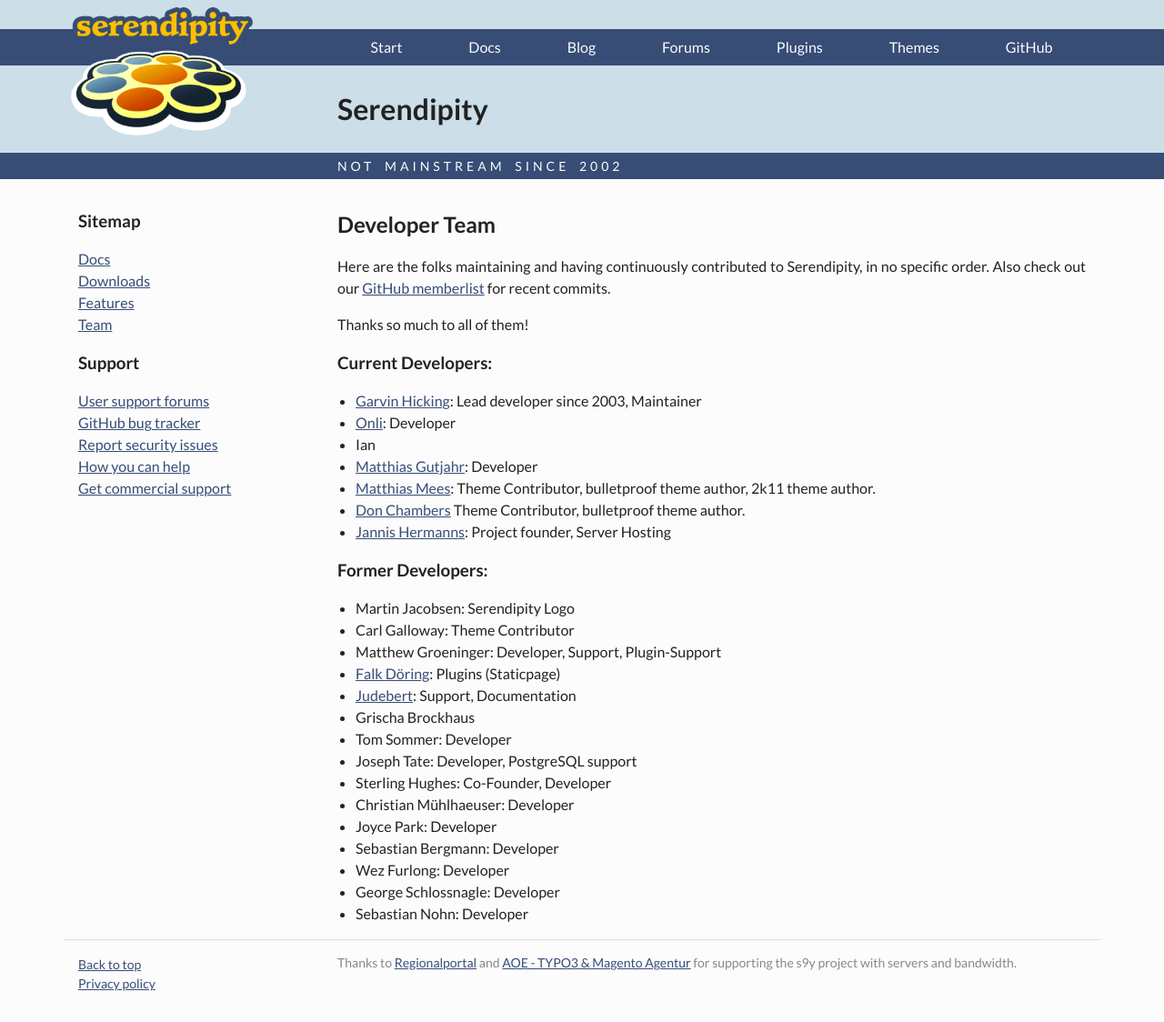
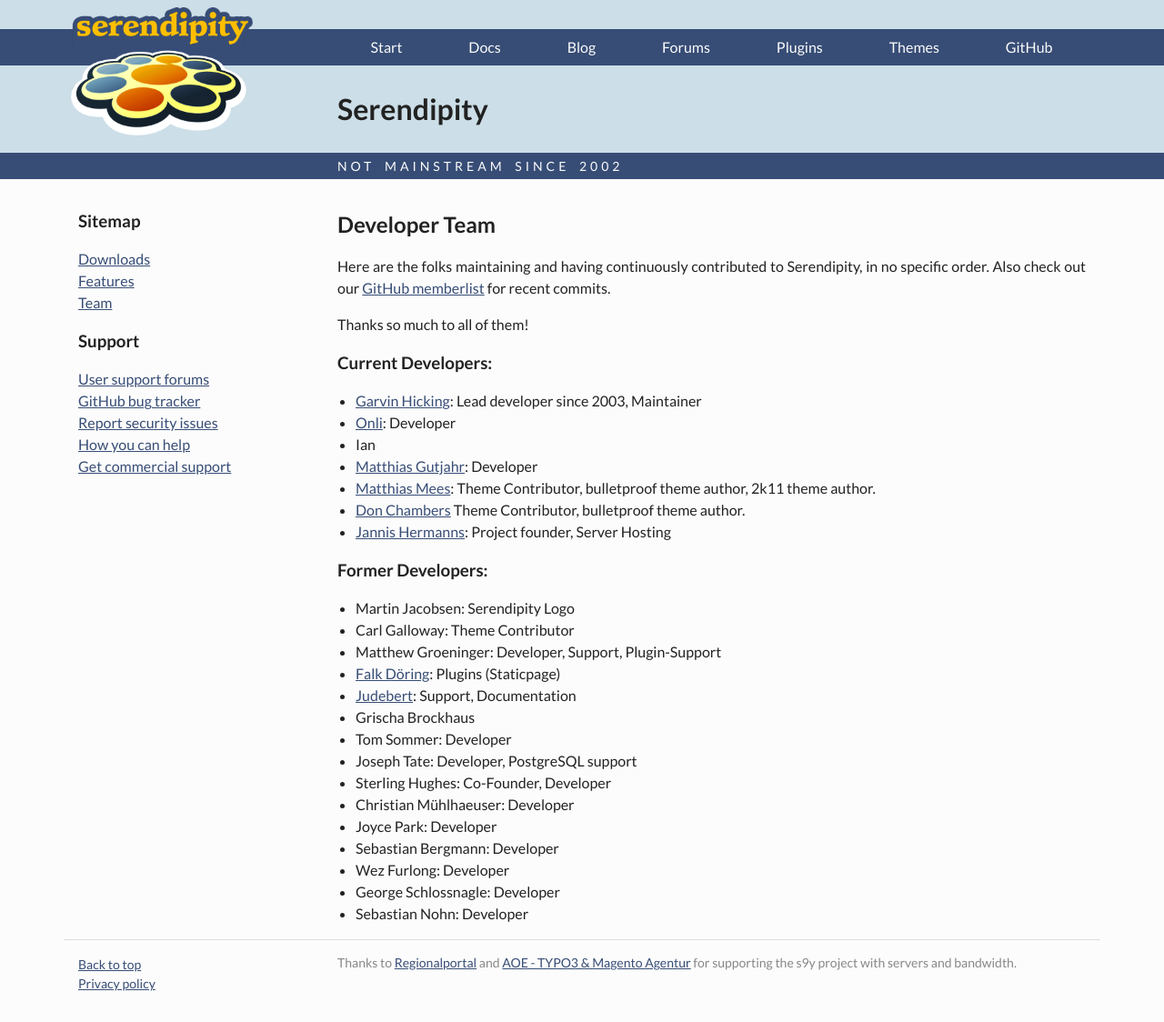
Before and after one commit to s9y/s9y.github.io, a Jekyll site: the page built from team.md, in a window 1280 px wide. Shown: the whole page at 91% size. Built offline with Jekyll 4.4.1, drawn with Linux system fonts in a browser that asks for light colours; nearby versions of some CDN libraries.

Commit message:
Remove duplicate nav link

```diff
--- a/_includes/sidebar-home.html
+++ b/_includes/sidebar-home.html
@@ -2,7 +2,6 @@
     <h3>Sitemap</h3>
 
     <ul>
-        <li><a href="/docs/index.html">Docs</a></li>
         <li><a href="/downloads.html">Downloads</a></li>
         <li><a href="/features.html">Features</a>
         <li><a href="/team.html">Team</a></li>
```
